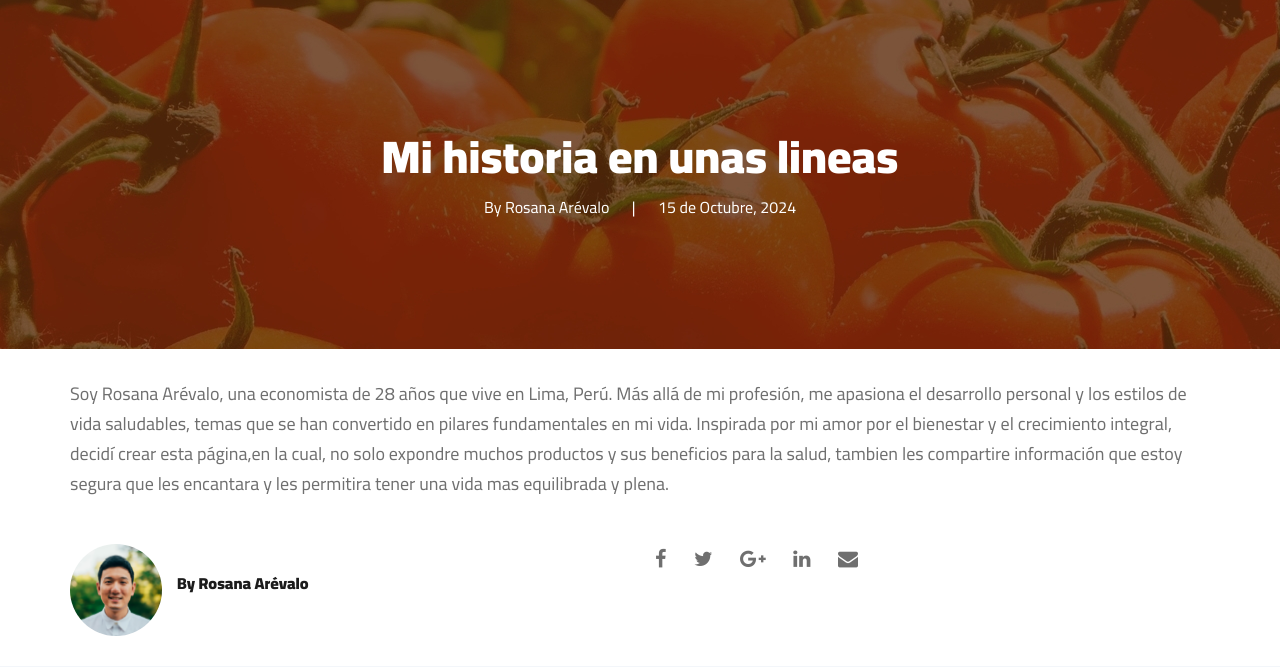
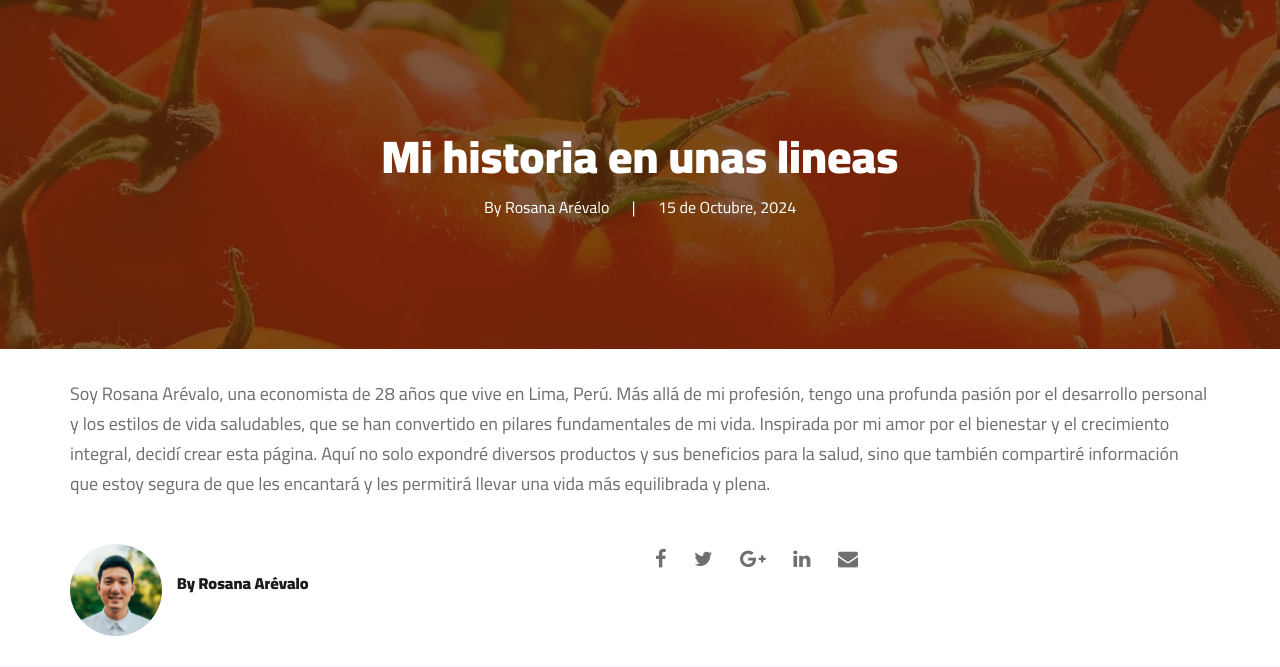
Before and after one commit to rosana0105/Arevalo_TerceraEntrega, a Django app: page /aboutme/ in a window 1280 px wide. Shown: the part 111-778 px from the top of the page. Run offline with Django 5.2, Linux system fonts and the light colour scheme; some libraries are stand-ins or nearby versions.

Commit message:
Ultima Versión

```diff
--- a/inicio/templates/inicio/acerca_de_mi.html
+++ b/inicio/templates/inicio/acerca_de_mi.html
@@ -39,11 +39,11 @@ Acerca de Mi
                 <div class="col-lg-12 col-md-12 order-md-1 order-1">
                     <div class="blog__details__text">
                         <p>Soy Rosana Arévalo, una economista de 28 años que vive en Lima, Perú. Más allá de mi profesión,
-                            me apasiona el desarrollo personal y los estilos de vida saludables, temas que se han convertido
-                            en pilares fundamentales en mi vida. Inspirada por mi amor por el bienestar y el crecimiento integral,
-                            decidí crear esta página,en la cual, no solo expondre muchos productos y sus beneficios para la salud,
-                            tambien les compartire información que estoy segura que les encantara y les permitira tener una vida
-                            mas equilibrada y plena.</p>
+                            tengo una profunda pasión por el desarrollo personal y los estilos de vida saludables,
+                            que se han convertido en pilares fundamentales de mi vida. Inspirada por mi amor por el
+                            bienestar y el crecimiento integral, decidí crear esta página. Aquí no solo expondré diversos
+                            productos y sus beneficios para la salud, sino que también compartiré información que estoy
+                            segura de que les encantará y les permitirá llevar una vida más equilibrada y plena.</p>
                     </div>
                     <div class="blog__details__content">
                         <div class="row">
```
Also changed, not shown: README.md.
